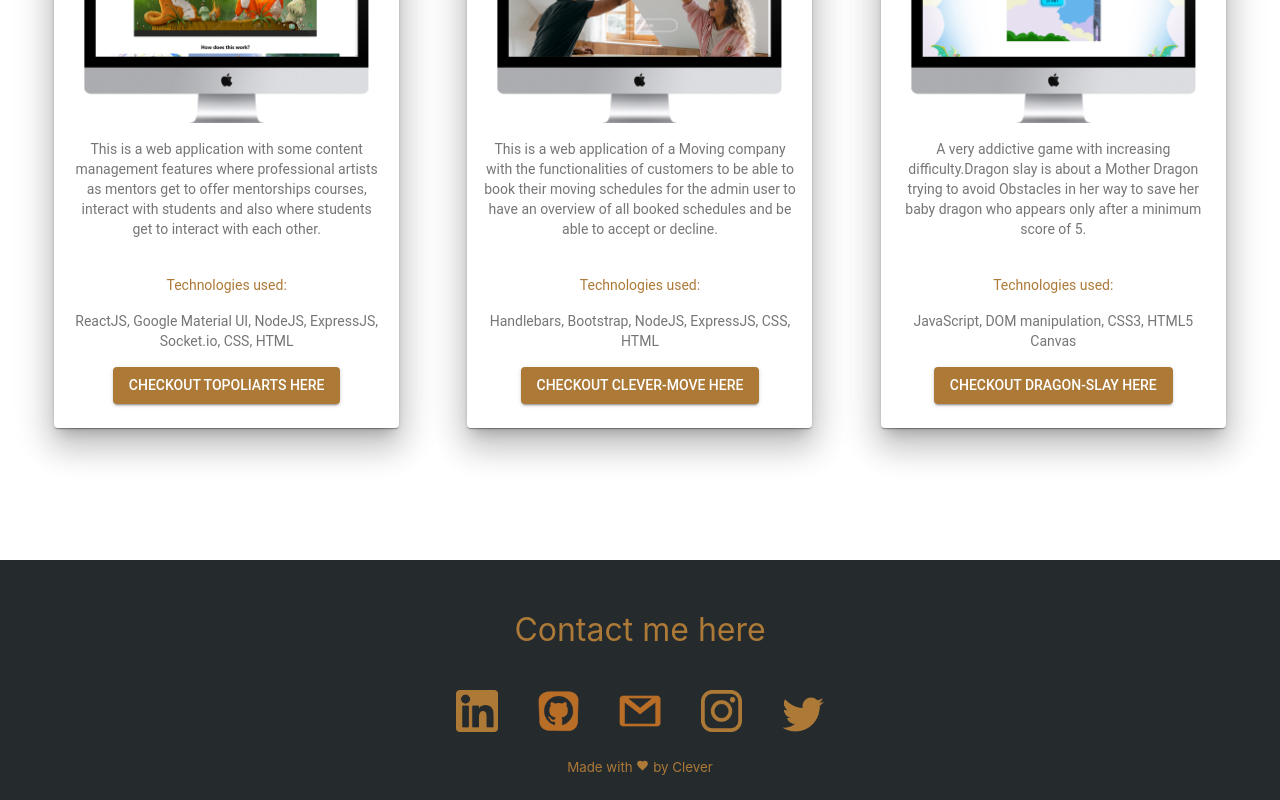
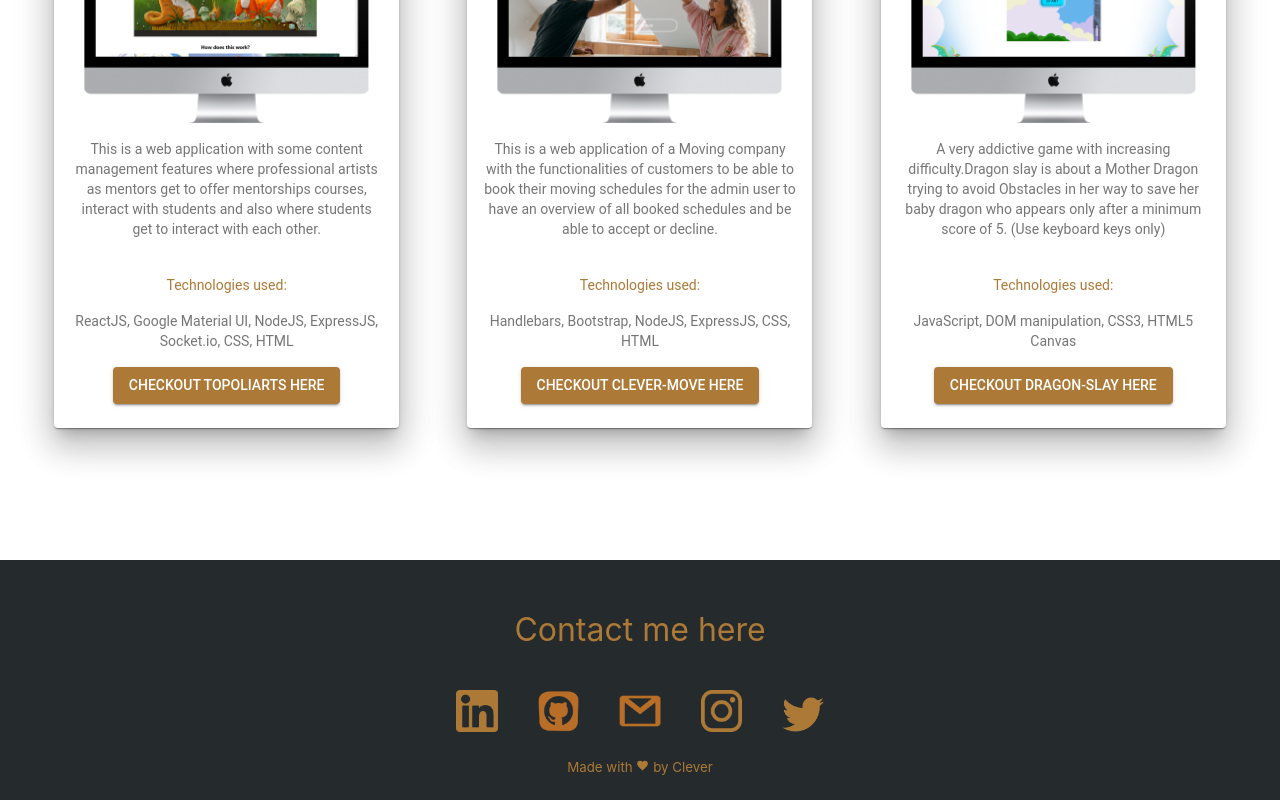
Before and after one commit to Cleverttech/my-portfolio, a React (Create React App) app: page / in a window 1280 px wide. Shown: the part 2087-2887 px from the top of the page. Built offline with nearby package versions, Linux system fonts and the light colour scheme.

Commit message:
modify text

```diff
--- a/src/App.js
+++ b/src/App.js
@@ -394,7 +394,7 @@ function App() {
 								<CardContent>
 									<Typography variant="body2" color="textSecondary" component="p">
 										A very addictive game with increasing difficulty.Dragon slay is about a Mother Dragon trying to avoid Obstacles in her way to save her baby
-										dragon who appears only after a minimum score of 5.
+										dragon who appears only after a minimum score of 5. (Use keyboard keys only)
 									</Typography>
 								</CardContent>
 
```
